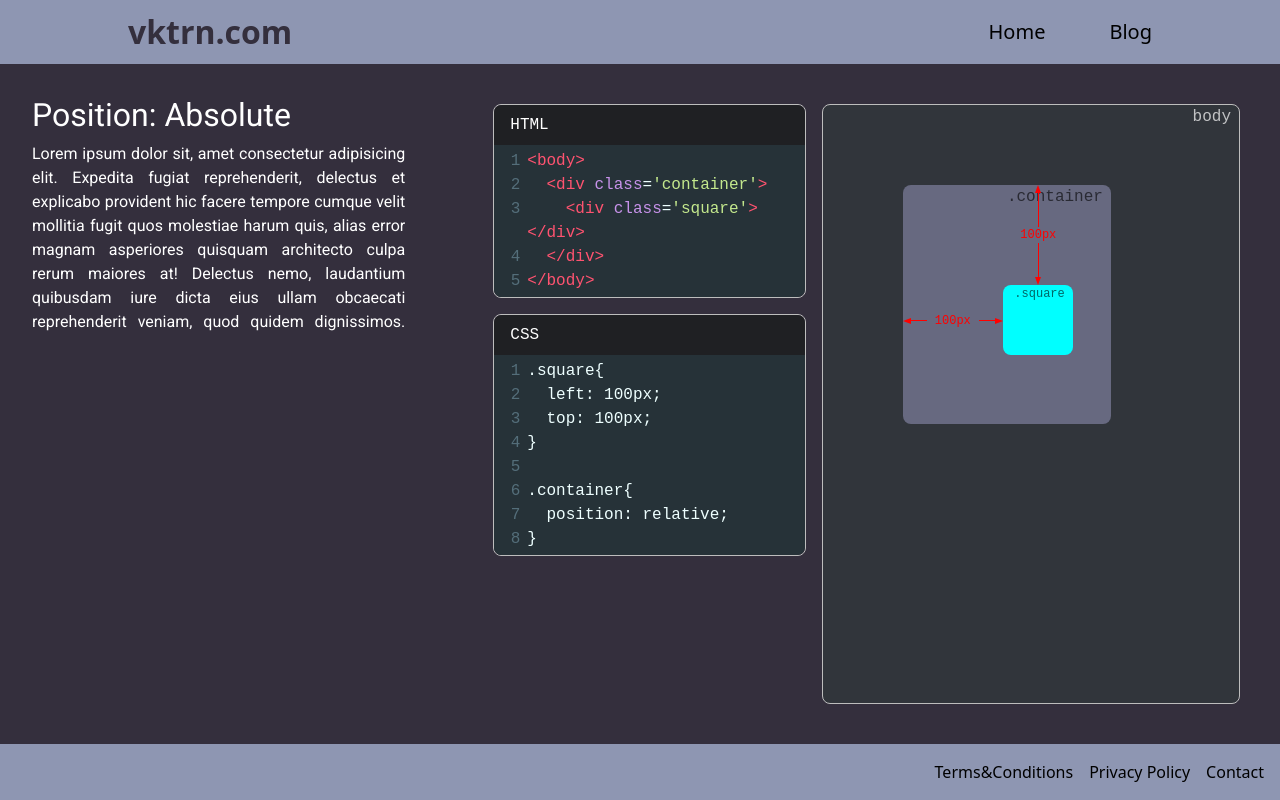
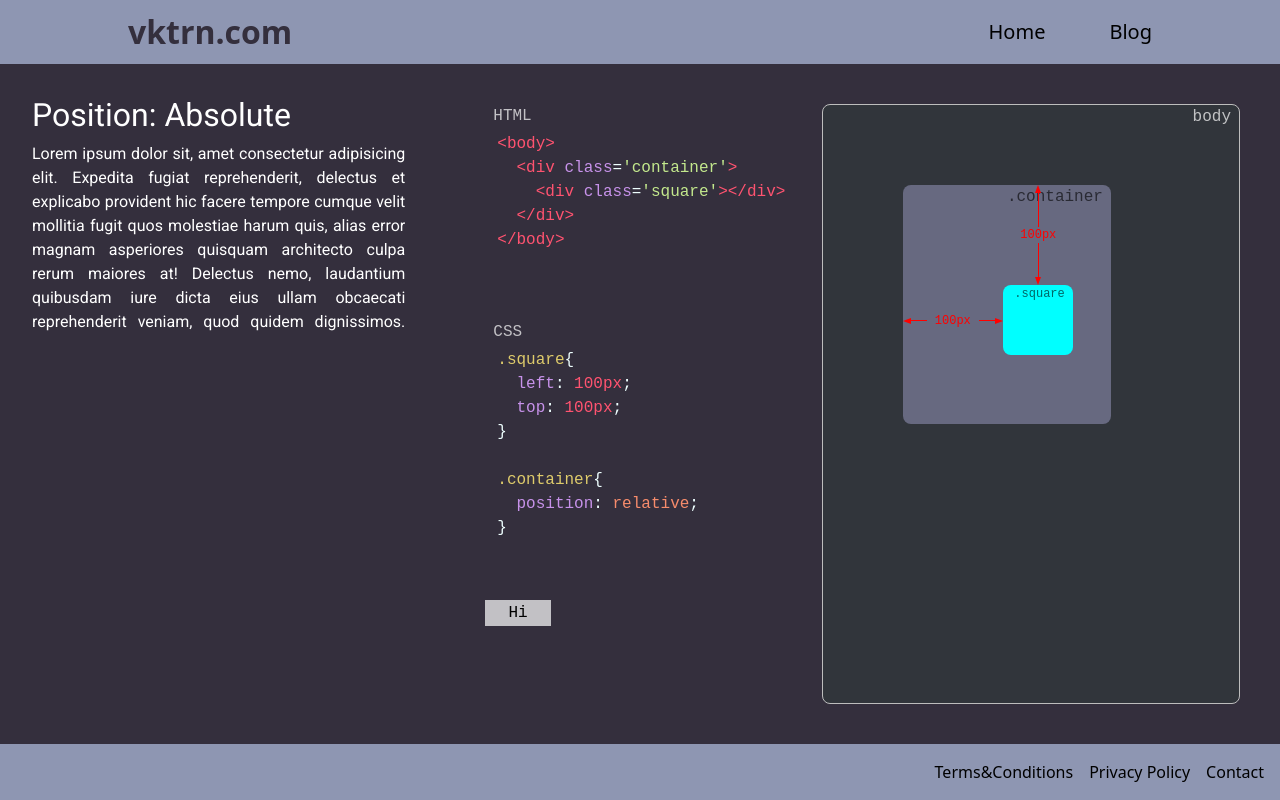
Before and after one commit to VKTRN/Portfolio, a React (Create React App) app: page /blog in a window 1280 px wide. Built offline with nearby package versions, Linux system fonts and the light colour scheme.

Commit message:
add button to change css

```diff
--- a/src/components/Editor.tsx
+++ b/src/components/Editor.tsx
@@ -7,13 +7,13 @@ import 'codemirror/mode/css/css'
 import { Controlled as ControlledEditor } from 'react-codemirror2'
 
 type Props = {
-  string: string,
+  language: string,
   displayName: string,
   value: string,
   onChange:any
 }
 
-export default function Editor({ string, displayName, value, onChange}:Props) {
+export default function Editor({ language, displayName, value, onChange}:Props) {
 
   const [open, setOpen] = useState(true)
 
@@ -92,12 +92,6 @@ export default function Editor({ string, displayName, value, onChange}:Props) {
     <div className={`editor-container ${open ? '' : 'collapsed'}`}>
       <div className="editor-title">
         {displayName}
-        <button
-          type="button"
-          className="expand-collapse-btn"
-          onClick={() => setOpen(prevOpen => !prevOpen)}
-        >
-        </button>
       </div>
       <ControlledEditor
         onBeforeChange={handleChange}
@@ -105,10 +99,9 @@ export default function Editor({ string, displayName, value, onChange}:Props) {
         className="code-mirror-wrapper"
         options={{
           lineWrapping: true,
-          lint: true,
+          mode: language,
           tabSize:2,
           theme: 'material',
-          lineNumbers: true
         }}
       />
     </div>
--- a/src/pages/Blog.jsx
+++ b/src/pages/Blog.jsx
@@ -59,6 +59,22 @@ initial_css = closeSelector(initial_css)
 
 function Blog() {
 
+  function setPropertyValue(value, property, selector){
+    const selectorStringStart = css.indexOf(selector)
+    const selectorStringEnd = css.slice(selectorStringStart).indexOf("}")+selectorStringStart
+    const cssString = css.slice(selectorStringStart, selectorStringEnd)
+    const start = cssString.indexOf(property)+property.length+1
+    const end   = cssString.slice(start).indexOf(";") + start
+    const newString = css.slice(0, selectorStringStart+start) + " " + value + css.slice(selectorStringStart + end)
+
+    setCss(newString)
+    // return newString
+  }
+
+  function change_position(){
+    position === "relative" ? setPropertyValue("static", "position", "container") : setPropertyValue("relative", "position", "container")
+  }
+
   const [html, setHtml]          = useState(initial_html)
   const [css, setCss]            = useState(initial_css)
   const [left, set_left]         = useState("100px")
@@ -81,6 +97,8 @@ function Blog() {
 
       return value
     }
+
+
 
     set_left(getPropertyValue("left", "square"))
     set_top(getPropertyValue("top", "square"))
@@ -113,6 +131,7 @@ function Blog() {
             value={css}
             onChange={setCss}
           />
+          <button onClick={change_position}>Hi</button>
         </div>
 
         <div ref={ref_display} className="code-display" >
--- a/src/pages/Home.jsx
+++ b/src/pages/Home.jsx
@@ -68,7 +68,7 @@ function Home() {
           <div className="front-end stack socials">
             <SocialButton id="youtube" link="https://www.youtube.com"></SocialButton>
             <SocialButton id="twitter" link="https://www.twitter.com"></SocialButton>
-            <SocialButton id="github"  link="https://www.github.com"></SocialButton>
+            <SocialButton id="github"  link="https://github.com/VKTRN"></SocialButton>
           </div>
         </div>
       </div>
--- a/src/scss/_editor.scss
+++ b/src/scss/_editor.scss
@@ -4,10 +4,14 @@
   display: flex;
   flex-direction: column;
   width: 22rem;
+  gap:3rem;
   display: flex;
+
+  button{
+    background-color: rgba(255,255,255,.7);
+    width:20%
+  }
 }
-
-
 
 .editor-container {
   flex-grow: 1;
@@ -15,7 +19,7 @@
   display: flex;
   flex-direction: column;
   margin:.5rem;
-  border: solid rgb(189, 189, 189) 1px;
+  // border: solid rgb(189, 189, 189) 1px;
   border-radius: .5rem;
 
 
@@ -41,9 +45,10 @@
 .editor-title {
   display: flex;
   justify-content: space-between;
-  background-color: hsl(225, 6%, 13%);
-  color: white;
-  padding: .5rem .5rem .5rem 1rem;
+  // background-color: hsl(225, 6%, 13%);
+  color: rgba(255,255,255,.7);
+  padding: 0;
+  // padding: .5rem .5rem .5rem 1rem;
   border-top-right-radius: .5rem;
   border-top-left-radius: .5rem;
 
@@ -117,3 +122,7 @@
   }
 
 }
+
+.cm-s-material.CodeMirror{
+  background-color: transparent !important;
+}
```
